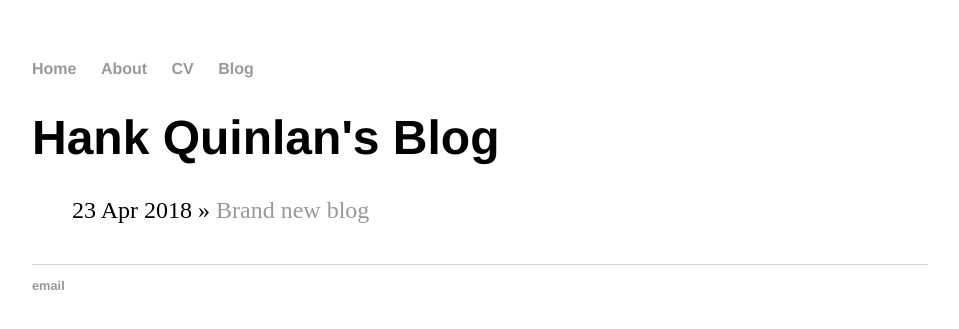
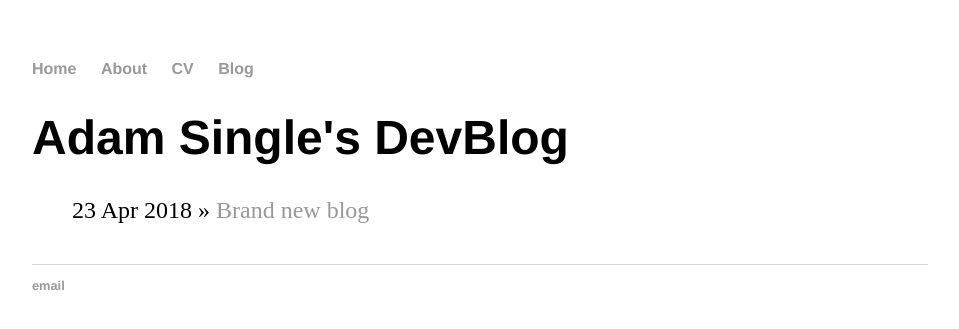
Before and after one commit to adamsingle/adamsingle.github.io, a Jekyll site: the page built from blog/index.html, in a window 1280 px wide. Shown: the top 329 px of the page, without its empty margins (160-1119 px from the left). Built offline with Jekyll 4.4.1, drawn with Linux system fonts in a browser that asks for light colours.

Commit message:
Update index.html

```diff
--- a/blog/index.html
+++ b/blog/index.html
@@ -1,6 +1,6 @@
 ---
 layout: default
-title: Hank Quinlan's Blog
+title: Adam Single's DevBlog
 ---
 	<h1>{{ page.title }}</h1>
 	<ul class="posts">
```
